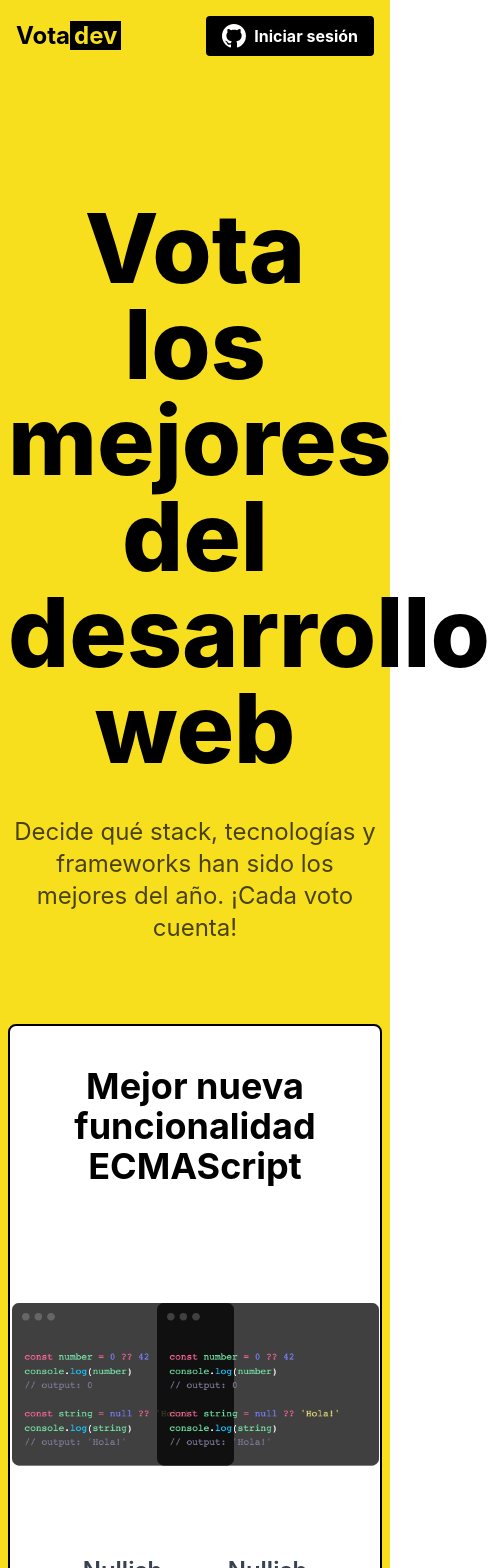
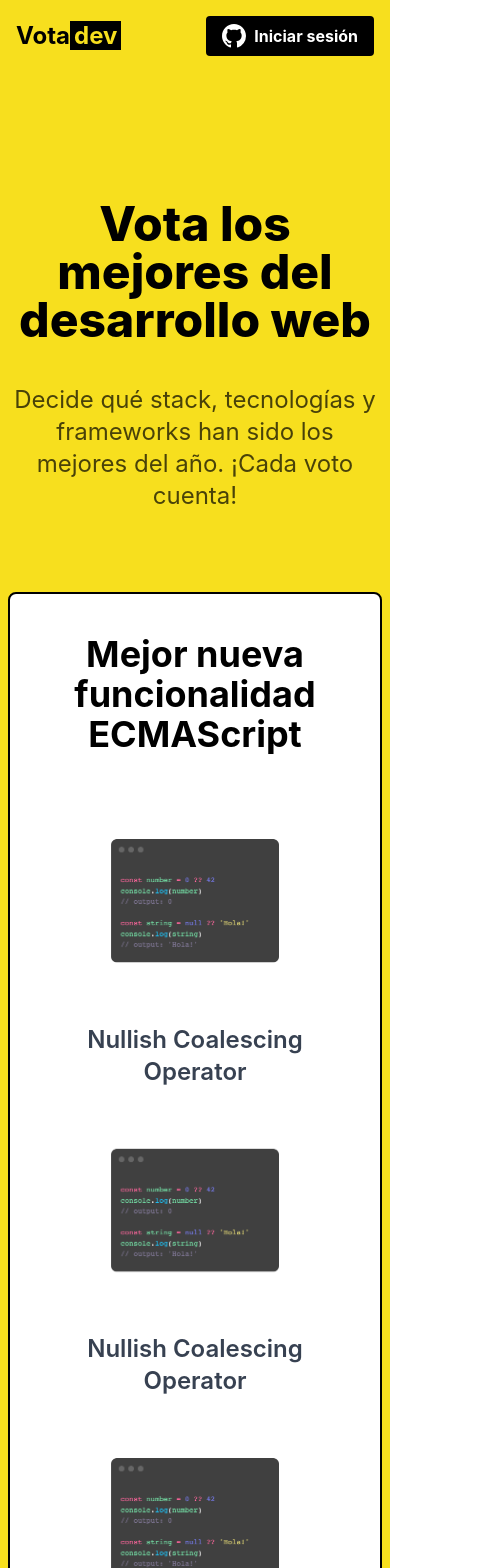
Before and after one commit to midudev/vota.dev, a Next.js app: page / in a window 390 px wide. Shown: the top 1568 px of the page, 490 px wide, since content can reach past the window. Built offline with nearby package versions, Linux system fonts and the light colour scheme; no server answers.

Commit message:
[FIX] Ordering of elements for mobile version

```diff
--- a/components/Footer.tsx
+++ b/components/Footer.tsx
@@ -3,15 +3,15 @@ import Image from 'next/image'
 export function Footer() {
   return (
     <footer className="flex flex-center justify-center w-full py-12 mt-8 border-t-2 border-t-black">
-      <div className="flex flex-center">
+      <div className="">
         <a
-          className="flex flex-center pr-2 border-dashed border-b-2 border-b-yellow-js hover:border-black"
+          className="flex flex-center pr-2 border-dashed border-b-8 border-b-yellow-js hover:border-black"
           href="https://midu.dev"
           target="_blank"
           rel="noreferrer"
         >
           Desarrollado Por{''}
-          <picture className="flex flex-center bg-white rounded-full">
+          <picture className="flex flex-center bg-white rounded-full ml-2">
             <Image
               width="92"
               height="28"
--- a/components/VoteCode.tsx
+++ b/components/VoteCode.tsx
@@ -10,8 +10,8 @@ interface VotePillProps {
 export const VoteCode = ({ image, title }: VotePillProps) => {
   return (
     <button className="pointer group">
-      <div className="flex flex-col items-center gap-2 px-8 py-3 rounded-3xl ">
-        <figure className="flex object-contain w-96">
+      <div className="flex flex-col items-center">
+        <figure className="flex object-contain w-full">
           <img className="object-contain w-full" alt={title} src={image} />
         </figure>
         <div className="text-2xl font-semibold text-gray-700">{title}</div>
--- a/pages/index.tsx
+++ b/pages/index.tsx
@@ -25,7 +25,7 @@ const Home: NextPage = () => {
       </Head>
       <Header />
       <section className="mt-32">
-        <h1 className="max-w-5xl mx-auto font-extrabold text-center text-black text-8xl">
+        <h1 className="max-w-5xl mx-auto font-extrabold text-center text-black text-5xl md:text-8xl">
           {i18n.HERO_TITLE}
         </h1>
         <p className="max-w-lg mx-auto mt-10 text-2xl text-center text-black opacity-70">
@@ -34,7 +34,7 @@ const Home: NextPage = () => {
 
         <div className="max-w-4xl p-10 mx-auto my-20 bg-white border-2 border-black rounded-lg">
           <SectionTitle>Mejor nueva funcionalidad ECMAScript</SectionTitle>
-          <ul className="grid grid-cols-2 m-auto mb-12 place-content-center">
+          <ul className="grid grid-cols-1 md:grid-cols-2 m-auto mb-12 place-content-center">
             <VoteCode
               title="Nullish Coalescing Operator"
               image="es-nullish-coalescing.png"
@@ -63,7 +63,7 @@ const Home: NextPage = () => {
           </ul>
 
           <SectionTitle>Mejor biblioteca UI</SectionTitle>
-          <ul className="grid grid-cols-4 gap-4 mb-12">
+          <ul className="grid grid-cols-1  md:grid-cols-4 gap-4 mb-12">
             <VotePill svg={<SVG.ReactIcon />} title="React" />
             <VotePill svg={<SVG.Vue />} title="Vue.js" />
             <VotePill svg={<SVG.Angular />} title="Angular" />
```
